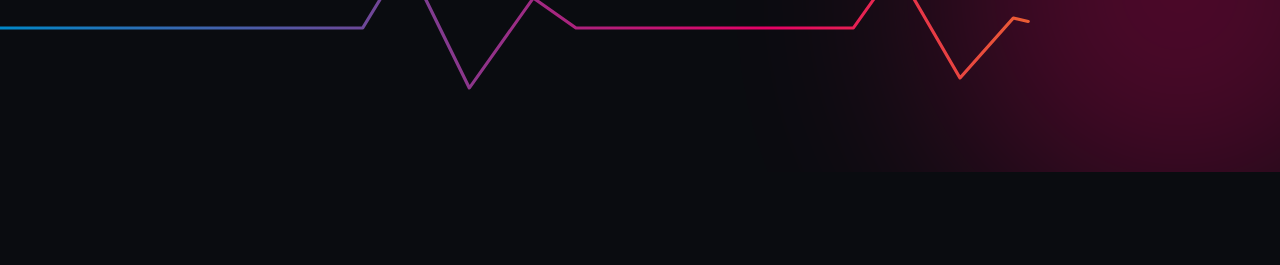
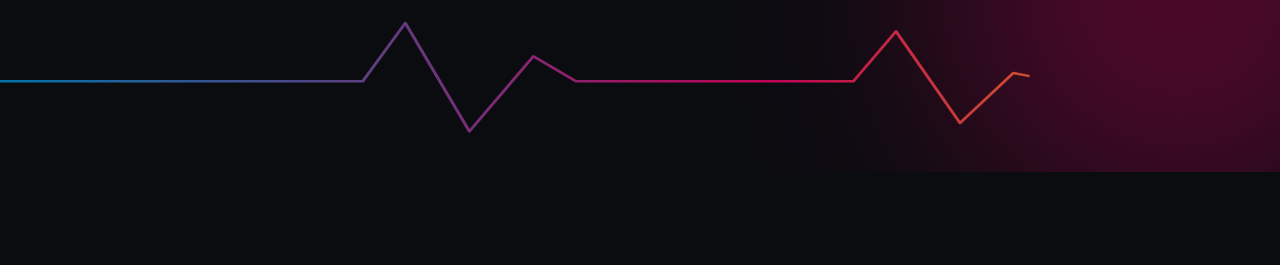
Before and after one commit to Caracolco/prisa-brand-pulse, a plain HTML site: page index.html in a window 1280 px wide. Shown: the part 628-893 px from the top of the page. Drawn offline with Linux system fonts and the light colour scheme.

Commit message:
Alinea el gráfico de momentos y separa la línea de pulso del texto del hero
Co-Authored-By: Claude Sonnet 5.5 <noreply@anthropic.com>
Claude-Session: https://claude.ai/code/session_017vwY2Bvi3rHoRmVkn5Hbh6

```diff
--- a/css/style.css
+++ b/css/style.css
@@ -24,10 +24,10 @@ nav li a.on{background:var(--yellow);transform:scale(1.5)}
 #bar{position:fixed;top:0;left:0;height:2px;background:linear-gradient(90deg,var(--blue),var(--pink),var(--yellow));width:0;z-index:60}
 @keyframes ping{70%{box-shadow:0 0 0 12px #fd006e00}100%{box-shadow:0 0 0 0 #fd006e00}}
 /* hero */
-.hero{position:relative;min-height:100svh;display:flex;align-items:center;padding:110px 0 60px;overflow:hidden}
+.hero{position:relative;min-height:100svh;display:flex;align-items:center;padding:110px 0 230px;overflow:hidden}
 .hero h1{font-size:clamp(54px,12vw,160px);margin:18px 0}
 .hero .lead{margin-bottom:28px}
-.hero svg.pulse{position:absolute;left:0;right:0;bottom:8%;width:100%;height:180px;opacity:.9;pointer-events:none}
+.hero svg.pulse{position:absolute;left:0;right:0;bottom:24px;width:100%;height:150px;opacity:.75;pointer-events:none}
 .pulse path{stroke-dasharray:1600;stroke-dashoffset:1600;animation:dash 3.2s var(--ease) infinite}
 @keyframes dash{0%{stroke-dashoffset:1600}60%,100%{stroke-dashoffset:0}}
 .glow{position:absolute;border-radius:50%;filter:blur(110px);opacity:.28;pointer-events:none}
--- a/js/app.js
+++ b/js/app.js
@@ -42,7 +42,7 @@ function step(n){
   const s=ST[n],d=P('ig').asi;
   $('#stepInfo').innerHTML=`<div class="eyebrow" style="color:${s.c}">${s.i}</div><h3 style="font-size:32px;margin:10px 0">${s.t}</h3><p style="color:var(--ink2)">${s.d}</p><div class="chip on" style="margin-top:18px;display:inline-block">${s.o}</div>`;
   const bars=[['Antes',d[0],'#0096DC',n>=0],['Durante',d[1],'#FD006E',n>=1],['7 días después',d[2],'#2fd27a',n>=2]];
-  $('#stepVis').innerHTML=`<div style="display:flex;gap:18px;align-items:flex-end;height:170px;width:100%;justify-content:center">${bars.map(b=>`<div style="text-align:center;font-size:12px;color:var(--ink2);width:84px"><div style="height:${b[3]?b[1]*2.6:4}px;background:${b[3]?b[2]:'#ffffff14'};border-radius:10px 10px 3px 3px;transition:height .8s var(--ease)"></div>${b[0]}${b[3]?`<br><b style="color:#fff;font-size:16px">${b[1]}%</b>`:''}</div>`).join('')}</div>`;
+  $('#stepVis').innerHTML=`<div style="width:100%;max-width:440px"><div style="display:grid;grid-template-columns:repeat(3,1fr);gap:18px;align-items:end;height:180px;border-bottom:1px solid var(--line)">${bars.map(b=>`<div style="height:${b[3]?b[1]*3.2:4}px;background:${b[3]?b[2]:'#ffffff14'};border-radius:10px 10px 0 0;transition:height .8s var(--ease)"></div>`).join('')}</div><div style="display:grid;grid-template-columns:repeat(3,1fr);gap:18px;text-align:center;margin-top:10px">${bars.map(b=>`<div style="font-size:13px;color:var(--ink2);min-height:56px">${b[0]}<br><b style="color:#fff;font-size:20px">${b[3]?b[1]+'%':'&nbsp;'}</b></div>`).join('')}</div></div>`;
 }
 $('#steps').addEventListener('click',e=>{const b=e.target.closest('button');if(b){clearInterval(stp);sn=+b.dataset.i;step(sn)}});
 let sn=0,stp=setInterval(()=>{sn=(sn+1)%3;step(sn)},3800);step(0);
```
